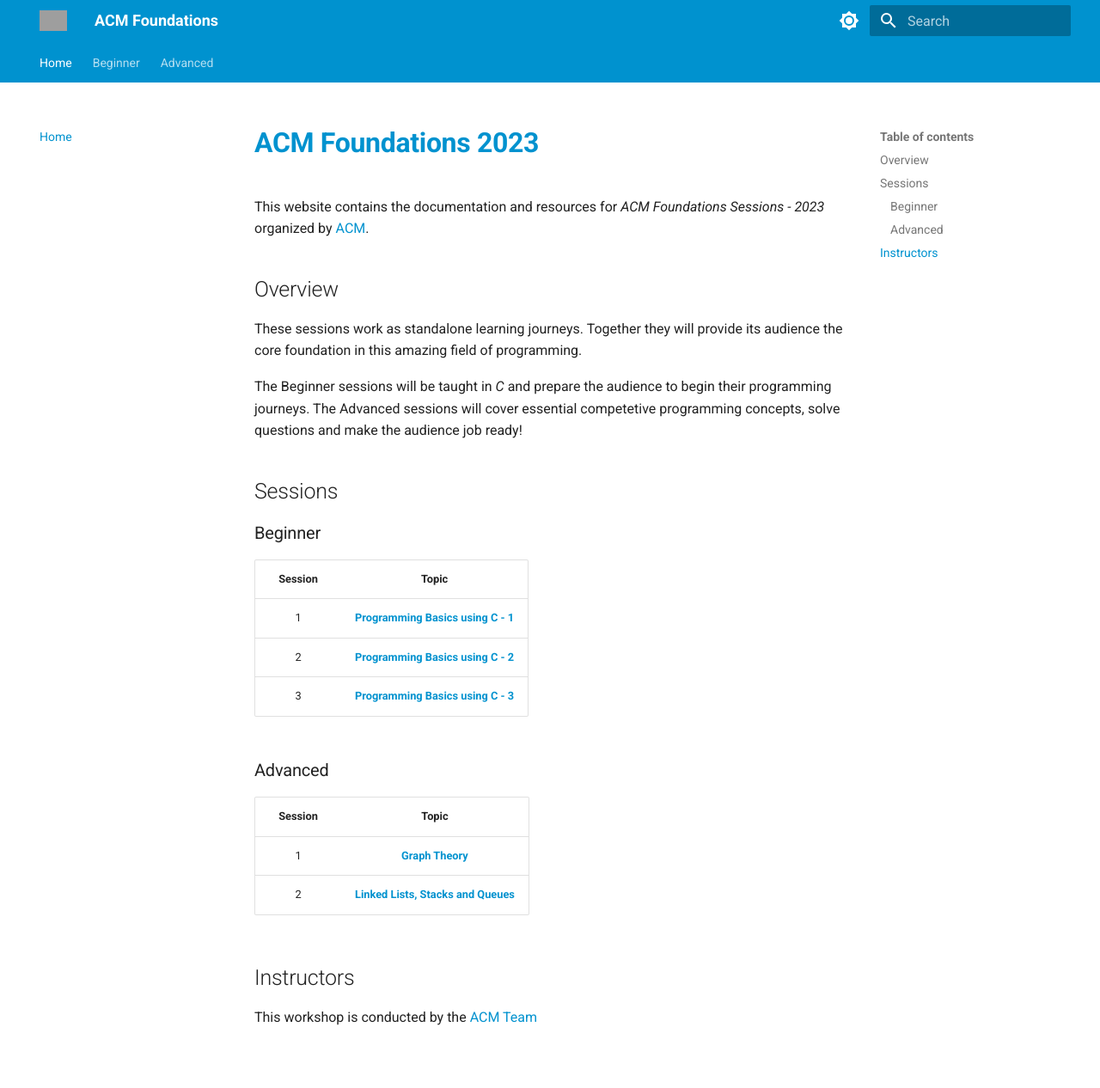
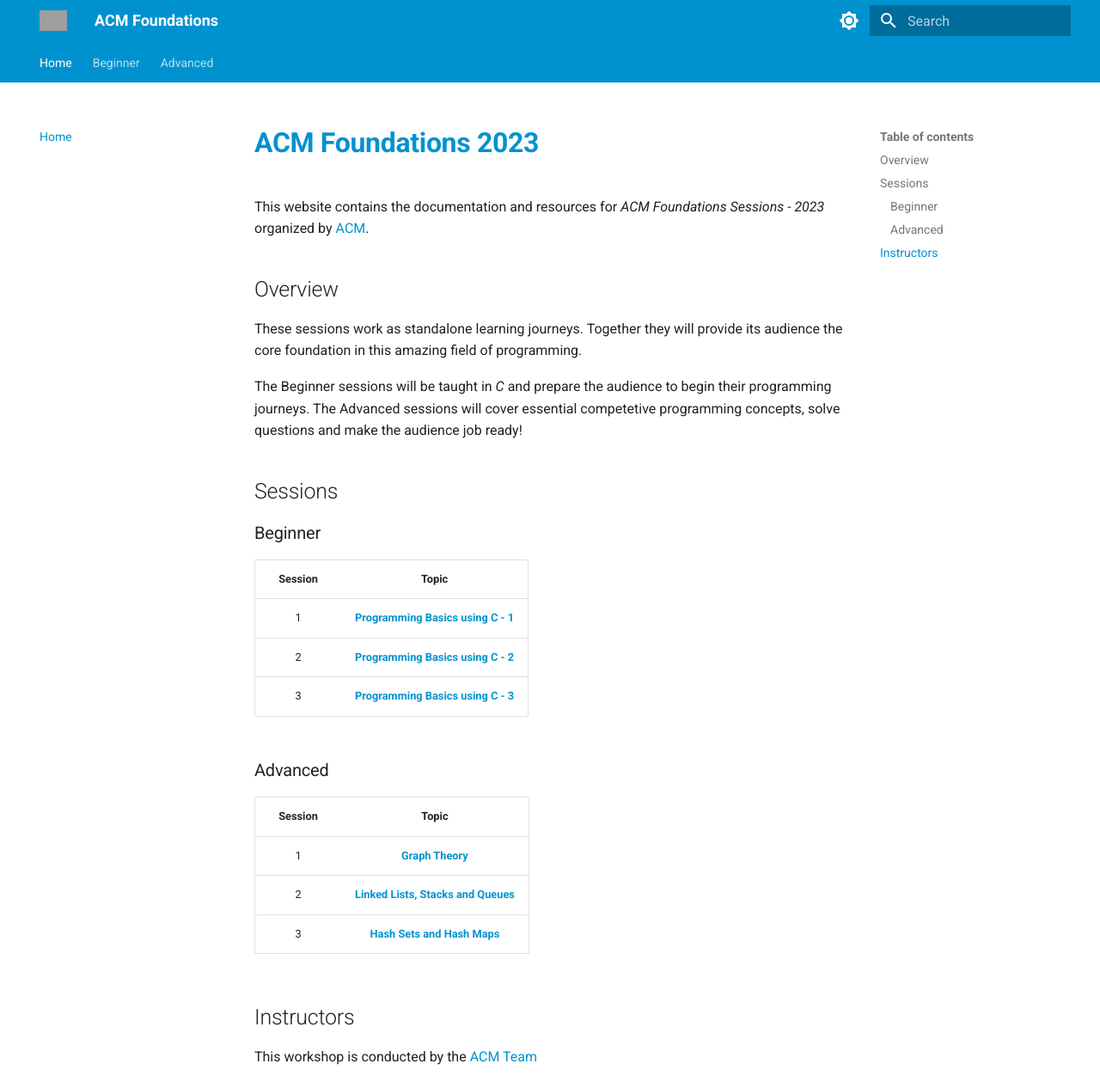
Before and after one commit to howdoiusekeyboard/ACM_Foundations_2023, an MkDocs documentation site: the page built from docs/index.md, in a window 1280 px wide and 1266 px high. Shown: the whole window at 86% size. Built offline with MkDocs 1.6.1 and Material for MkDocs 9.7.7, drawn with Linux system fonts in a browser that asks for light colours; grey boxes are pictures that could not be loaded.

Commit message:
Update index.md

```diff
--- a/docs/index.md
+++ b/docs/index.md
@@ -27,6 +27,7 @@
 | :-----: |:-------------:|
 | 1 | [**Graph Theory**](./Advanced-1) |
 | 2 | [**Linked Lists, Stacks and Queues**](./Advanced-2) |
+| 3 | [**Hash Sets and Hash Maps**](./Advanced-3) |
 
 
 ## Instructors
```
